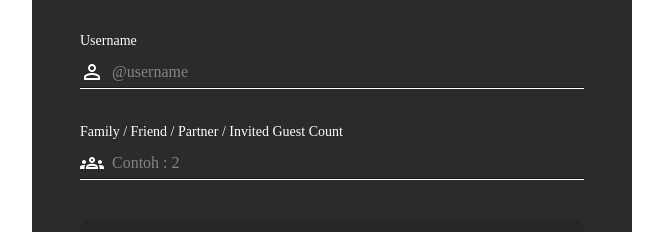
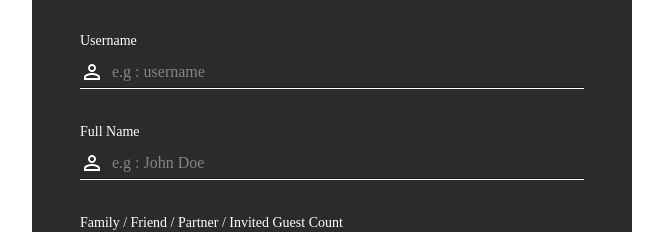
Before and after one commit to imaha7/wedding-registration, a Next.js app: page / in a window 1280 px wide. Shown: the part 445-677 px from the top of the page, without its empty margins (308-971 px from the left). Built offline with nearby package versions, Linux system fonts and the light colour scheme.

Commit message:
Add fullname field

```diff
--- a/pages/index.tsx
+++ b/pages/index.tsx
@@ -45,11 +45,16 @@ const Home: NextPage = () => {
   const router = useRouter();
   const [user, setUser] = useState<any>([]);
   const [username, setUsername] = useState<any>('');
+  const [name, setName] = useState<any>('');
   const [guestCount, setGuestCount] = useState<any>(null);
   const [tab, setTab] = useState('register');
 
   const handleChangeUsername = (event: React.ChangeEvent<HTMLInputElement>) => {
     setUsername(event.target.value);
+  };
+
+  const handleChangeName = (event: React.ChangeEvent<HTMLInputElement>) => {
+    setName(event.target.value);
   };
 
   const handleChangeGuestCount = (event: React.ChangeEvent<HTMLInputElement>) => {
@@ -61,6 +66,7 @@ const Home: NextPage = () => {
       setTab(tab);
     }
     setUsername('');
+    setName('');
     setGuestCount('');
   };
 
@@ -139,9 +145,31 @@ const Home: NextPage = () => {
             <FormControl variant="standard" fullWidth>
               <Input
                 id="standard-adornment-weight"
-                placeholder={"@username"}
+                placeholder={"e.g : username"}
                 value={username}
                 onChange={handleChangeUsername}
+                startAdornment={<InputAdornment position="start"><PersonOutlineOutlined sx={{ color: 'white' }} /></InputAdornment>}
+                aria-describedby="standard-weight-helper-text"
+                inputProps={{
+                  'aria-label': 'weight',
+                }}
+                sx={{ borderBottom: '1px solid white', color: 'white' }}
+              />
+              {/* <FormHelperText id="standard-weight-helper-text">Weight</FormHelperText> */}
+            </FormControl>
+          </Box>
+          <Box sx={{ mb: 0.5, display: tab === 'login' ? 'none' : 'normal' }}>
+            <Typography variant={"subtitle2"} sx={{ color: 'white' }}>
+              Full Name
+            </Typography>
+          </Box>
+          <Box sx={{ width: '100%', color: 'white', display: tab === 'login' ? 'none' : 'normal', mb: 4 }}>
+            <FormControl variant="standard" fullWidth>
+              <Input
+                id="standard-adornment-weight"
+                placeholder={"e.g : John Doe"}
+                value={name}
+                onChange={handleChangeName}
                 startAdornment={<InputAdornment position="start"><PersonOutlineOutlined sx={{ color: 'white' }} /></InputAdornment>}
                 aria-describedby="standard-weight-helper-text"
                 inputProps={{
@@ -176,7 +204,7 @@ const Home: NextPage = () => {
             </FormControl>
           </Box>
           <Box sx={{ width: '100%', textAlign: 'center' }}>
-            <Button fullWidth variant="contained" disabled={tab === 'register' ? (username && guestCount ? false : true) : (username ? false : true)} onClick={() => { router.push('/invitation') }} sx={{ borderRadius: '10px', textTransform: 'none', color: 'white' }}>{tab === 'register' ? 'Register' : 'Login'}</Button>
+            <Button fullWidth variant="contained" disabled={tab === 'register' ? (username && name && guestCount ? false : true) : (username ? false : true)} onClick={() => { router.push('/invitation') }} sx={{ borderRadius: '10px', textTransform: 'none', color: 'white' }}>{tab === 'register' ? 'Register' : 'Login'}</Button>
           </Box>
         </Box>
       </Box>
```
